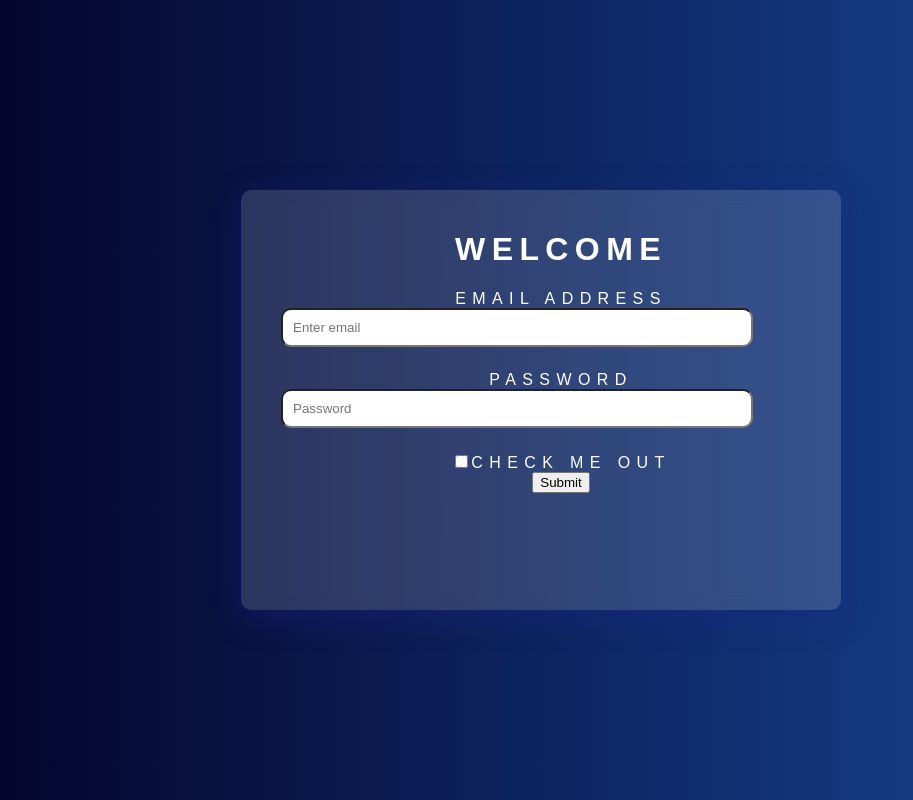
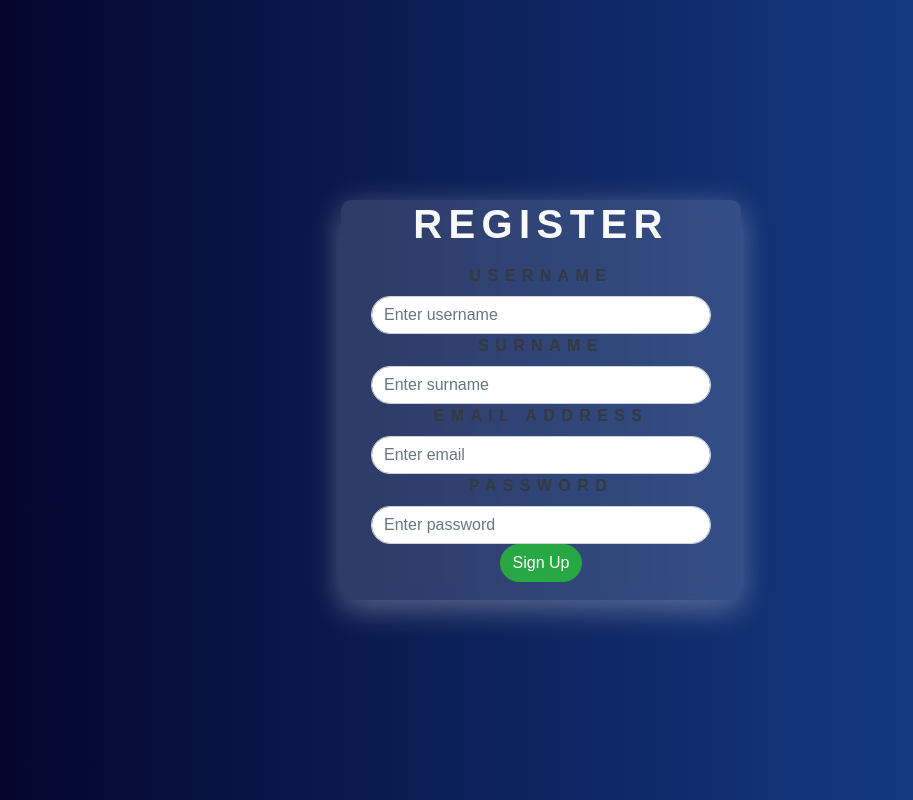
Before and after one commit to aizada869-nazarova/capstone_project_FE, a React (Create React App) app in the folder travel_book/: page /register in a window 1280 px wide. Shown: the whole page, without its empty margins (99-1012 px from the left). Built offline with nearby package versions, Linux system fonts and the light colour scheme.

Commit message:
added functionality to login page, css styles

```diff
--- a/travel_book/package.json
+++ b/travel_book/package.json
@@ -6,7 +6,7 @@
     "@testing-library/jest-dom": "^5.16.2",
     "@testing-library/react": "^12.1.3",
     "@testing-library/user-event": "^13.5.0",
-    "bootstrap": "^5.1.3",
+    "bootstrap": "^4.6.0",
     "react": "^17.0.2",
     "react-bootstrap": "^2.2.0",
     "react-dom": "^17.0.2",
--- a/travel_book/src/App.css
+++ b/travel_book/src/App.css
@@ -36,3 +36,17 @@
     transform: rotate(360deg);
   }
 }
+.body{
+
+  font-family: 'Raleway', sans-serif;
+
+background-image: linear-gradient(90deg, rgba(2,0,36,1) 0%, rgba(13,56,135,0.9644900196406687) 87%);
+background-size: cover;
+
+height: 100vh;
+width: 100vw;
+display: flex;
+/* justify-content: center;
+align-items: center; */
+
+ }
--- a/travel_book/src/App.js
+++ b/travel_book/src/App.js
@@ -1,11 +1,24 @@
 
 import './App.css';
 import Login from './components/Login';
+import 'bootstrap/dist/css/bootstrap.min.css'
+import { BrowserRouter, Routes, Route } from 'react-router-dom';
+import Home from "./components/Home"
+import Register from './components/Register';
 
 function App() {
   return (
-    <div className="App">
-     <Login></Login>
+    <div className="App body">
+      <BrowserRouter>
+
+      <Routes>
+          <Route path="/" element={<Home />} />
+          <Route path="/login" element={<Login />} />
+          <Route path="/register" element={<Register />} />
+          {/* <Route path="/profile/me" element={<MyProfile />} /> */}
+        </Routes>
+      </BrowserRouter>
+
      </div>
   );
 }
--- /dev/null
+++ b/travel_book/src/components/DisplayNewTrip.jsx
@@ -0,0 +1,10 @@
+import React from 'react'
+
+
+function DisplayNewTrip() {
+  return (
+    <div>DisplayNewTrip</div>
+  )
+}
+
+export default DisplayNewTrip
--- /dev/null
+++ b/travel_book/src/components/Home.jsx
@@ -0,0 +1,10 @@
+import React from 'react'
+import NewTripForm from './NewTripForm'
+
+function Home() {
+  return (
+    <div>Home</div>
+  )
+}
+
+export default Home
--- a/travel_book/src/components/Login.css
+++ b/travel_book/src/components/Login.css
@@ -1,46 +1,20 @@
 
 
-.body{
-  font-family: 'Raleway', sans-serif;
-
-background-image: linear-gradient(90deg, rgba(2,0,36,1) 0%, rgba(13,56,135,0.9644900196406687) 87%);
-background-size: cover;
-display: flex;
-justify-content: center;
-align-items: center;
-height: 100vh;
-width: 100vw;
- }
 
  .main_form{
-    /* flex-direction: column;
-    align-items: center;
-    justify-content: center; */
+
     background: rgba(255, 255, 255, 0.15);
-    box-shadow: 0 8px 32px 0 rgba(31, 38, 135, 0.37);
+    box-shadow: 0 8px 32px 0 rgba(234, 235, 237, 0.37);
     backdrop-filter: blur(8.5px);
     -webkit-backdrop-filter: blur(8.5px);
     border-radius: 10px;
     color: #ffffff;
     text-transform: uppercase;
     letter-spacing: 0.4rem;
-    height: 50vh;
-    width: 70vh;
-    padding-top: 20px;
-    position: relative;
-    padding-left:40px
+
  }
 
-
- .input-container {
-    /* flex-direction: column;
-    align-items: center;
-    justify-content: center; */
-    width: 80%;
-    display: flex;
-    height: fit-content;
-    justify-content: center;
-    margin-bottom: 1.5rem;
-    border-radius: 10px;
-    padding: 10px
-  }
+.login{
+  height: 400px;
+  width: 400px !important;
+}
--- a/travel_book/src/components/Login.jsx
+++ b/travel_book/src/components/Login.jsx
@@ -1,42 +1,116 @@
 import React from 'react'
 import "./Login.css"
-// import { FcGoogle } from "react-icons/fc"
+import { FcGoogle } from "react-icons/fc"
 import {Col, Form, Button, Row, Container} from "react-bootstrap"
-import {Link} from "react-router-dom"
+import {useNavigate} from "react-router-dom"
+import {useState} from "react"
 
 function Login() {
+  const url = "http://localhost:3001/users/login";
+  const navigate = useNavigate()
+  const [data, setData] = useState({
+    email: "",
+    password: "",
+  });
+
+  const handleSubmit = async (e) => {
+    e.preventDefault();
+    console.log(data);
+    try {
+      let response = await fetch(url, {
+        method: "POST",
+        body: JSON.stringify(data),
+        headers: {
+          "Content-type": "application/json",
+        },
+      });
+
+      if (response.ok) {
+        const users = await response.json()
+       localStorage.setItem("accessToken", users.accessToken)
+       navigate("/")
+
+        setData({
+          email: "",
+          password: "",
+        });
+      } else {
+        alert("Something went wrong!")
+      }
+    } catch (error) {
+      console.log(error);
+    }
+  };
+
+
+  const handleInput = (fieldName, value) => {
+    setData({
+      ...data,
+      [fieldName]: value,
+    });
+  };
   return (
-      <div className='body'>
-    <Form className='main_form'>
-    <Container>
-          <Row className="d-flex justify-content-center">
-            <Col md={6}>
+    // <div className='body d-flex'>
 
-              <h1 className="mb-5 text-light"><strong>WELCOME</strong></h1>
 
-  <Form.Group className="mb-3" controlId="formBasicEmail">
-    <Form.Label>Email address</Form.Label>
-    <Form.Control className='input-container d-flex' type="email" placeholder="Enter email" />
+    <Container className='d-flex justify-content-center login align-self-center'>
+      <Row className="d-flex justify-content-center main_form">
+        <Col md={12}>
+        <Form onSubmit={handleSubmit}  >
+          <Container>
+            <Row>
 
-  </Form.Group>
+         <Col md={12}>
+          <h1 className="mb-5 text-light"><strong>Log in</strong></h1>
+          </Col>
+          <Col md={12}>
+          <Form.Label className="text-light">Email address</Form.Label>
+          <Form.Control
+            className="rounded-pill bg-dark text-light"
+            type="email"
+            placeholder="Enter email"
+            value={data.email}
+            onChange={(e) => {
+              handleInput("email", e.target.value);
+            }}
+          />
+          </Col>
+          <Col md={12}>
+          <Form.Label className="text-light">Password</Form.Label>
+          <Form.Control
+            className="rounded-pill"
+            id="password"
+            value={data.password}
+            onChange={(e) => {
+              handleInput("password", e.target.value);
+            }}
+            type="password"
+            placeholder="Enter password"
+          />
+          </Col>
 
-  <Form.Group className="mb-3" controlId="formBasicPassword">
-    <Form.Label>Password</Form.Label>
-    <Form.Control className='input-container ' type="password" placeholder="Password" />
-  </Form.Group>
-  <Form.Group className="mb-3" controlId="formBasicCheckbox">
-    <Form.Check type="checkbox" label="Check me out" />
-  </Form.Group>
-  <Button variant="primary" type="submit">
-    Submit
-  </Button>
-  </Col>
+          <Col md={12}>
+          <Button variant="success" type="submit" className="mr-3 rounded-pill">
+            Sign in
+          </Button>
+          </Col>
+          <Col md={12}>
+
+          <Button href="http://localhost:3001/users/googleLogin" variant="light" type="submit" className=" ml-3 rounded-pill">
+            <FcGoogle style={{ fontSize: "25px" }}/>
+            Continue with Google
+          </Button>
+          </Col>
+
           </Row>
-        </Container>
+          </Container>
+          </Form>
+        </Col>
+      </Row>
+    </Container>
 
-</Form>
 
-</div>
+  // </div>
   )
 }
 
--- /dev/null
+++ b/travel_book/src/components/NewTripForm.jsx
@@ -0,0 +1,27 @@
+import React from 'react'
+import DisplayNewTrip from './DisplayNewTrip'
+import {Form, Button} from "react-bootstrap"
+function NewTripForm() {
+  return (
+
+    <Form>
+    <Form.Group className="mb-3" controlId="formBasicEmail">
+      <Form.Label>Email address</Form.Label>
+      <Form.Control type="email" placeholder="Enter email" />
+
+    </Form.Group>
+
+    <Form.Group className="mb-3" controlId="formBasicPassword">
+      <Form.Label>Password</Form.Label>
+      <Form.Control type="password" placeholder="Password" />
+    </Form.Group>
+
+    <Button variant="primary" type="submit">
+      Submit
+    </Button>
+  </Form>
+
+  )
+}
+
+export default NewTripForm
--- /dev/null
+++ b/travel_book/src/components/Register.jsx
@@ -0,0 +1,142 @@
+import React from "react";
+import { Form, Col, Row, Container, Button } from "react-bootstrap";
+import { useState } from "react";
+import { useNavigate } from "react-router-dom";
+import "./Login.css";
+
+function Register() {
+  const navigate = useNavigate();
+  const url = "http://localhost:3001/users/register";
+  const [data, setData] = useState({
+    userName: "",
+    surname: "",
+    email: "",
+    password: "",
+  });
+
+  const handleSubmit = async (e) => {
+    e.preventDefault();
+    fetch(url, {
+      method: "POST",
+      headers: {
+        "Content-Type": "application/json",
+      },
+      body: JSON.stringify(data),
+    }).then((response) => {
+      console.log(response);
+      if (response.ok) {
+        navigate("/login");
+        setData({
+          userName: "",
+          surname: "",
+          email: "",
+          password: "",
+        });
+      } else {
+        alert("Something went wrong :(");
+      }
+    });
+    console.log("enteredValue", data);
+  };
+
+  const handleChange = (fieldName, value) => {
+    setData({
+      ...data,
+      [fieldName]: value,
+    });
+  };
+  return (
+    <Container className="d-flex justify-content-center login align-self-center">
+      <Row className="d-flex justify-content-center main_form">
+        <Col md={12}>
+          <Form onSubmit={handleSubmit}>
+            <Container>
+              <h1 className="mb-3 text-light">
+                <strong>Register</strong>
+              </h1>
+              <Row>
+                <Col md={12}>
+                  <Form.Label className="text-dark">
+                    <strong>Username</strong>
+                  </Form.Label>
+
+                  <Form.Control
+                    className="rounded-pill"
+                    id="email"
+                    type="text"
+                    placeholder="Enter username"
+                    value={data.userName}
+                    onChange={(e) => {
+                      handleChange("userName", e.target.value);
+                    }}
+                  />
+                </Col>
+                <Col md={12}>
+                  <Form.Label className="text-dark">
+                    <strong>Surname</strong>
+                  </Form.Label>
+
+                  <Form.Control
+                    className="rounded-pill"
+                    id="surname"
+                    type="text"
+                    placeholder="Enter surname"
+                    value={data.surname}
+                    onChange={(e) => {
+                      handleChange("surname", e.target.value);
+                    }}
+                  />
+                </Col>
+                <Col md={12}>
+                  <Form.Label className="text-dark">
+                    <strong>Email address</strong>
+                  </Form.Label>
+
+                  <Form.Control
+                    className="rounded-pill"
+                    type="email"
+                    placeholder="Enter email"
+                    value={data.email}
+                    onChange={(e) => {
+                      handleChange("email", e.target.value);
+                    }}
+                  />
+                </Col>
+
+                <Col md={12}>
+                  <Form.Label className="text-dark">
+                    <strong>Password</strong>
+                  </Form.Label>
+
+                  <Form.Control
+                    className="rounded-pill"
+                    id="password"
+                    type="password"
+                    placeholder="Enter password"
+                    value={data.password}
+                    onChange={(e) => {
+                      handleChange("password", e.target.value);
+                    }}
+                  />
+                </Col>
+
+                <Col md={12}
+                >
+                  <Button
+                    variant="success"
+                    type="submit"
+                    className="rounded-pill"
+                  >
+                    Sign Up
+                  </Button>
+                </Col>
+              </Row>
+            </Container>
+          </Form>
+        </Col>
+      </Row>
+    </Container>
+  );
+}
+
+export default Register;
```
Also changed, not shown: 2 other files (tests, documents, lock files or other folders).
